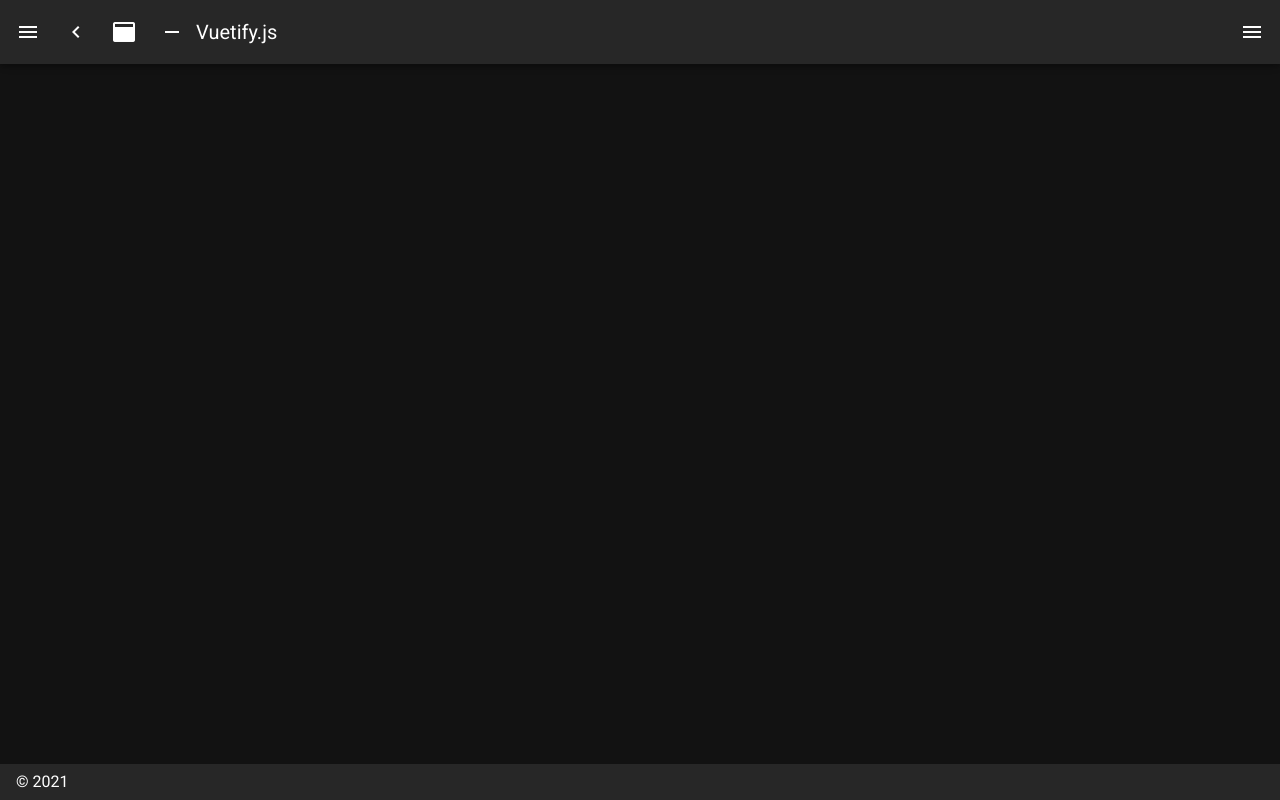
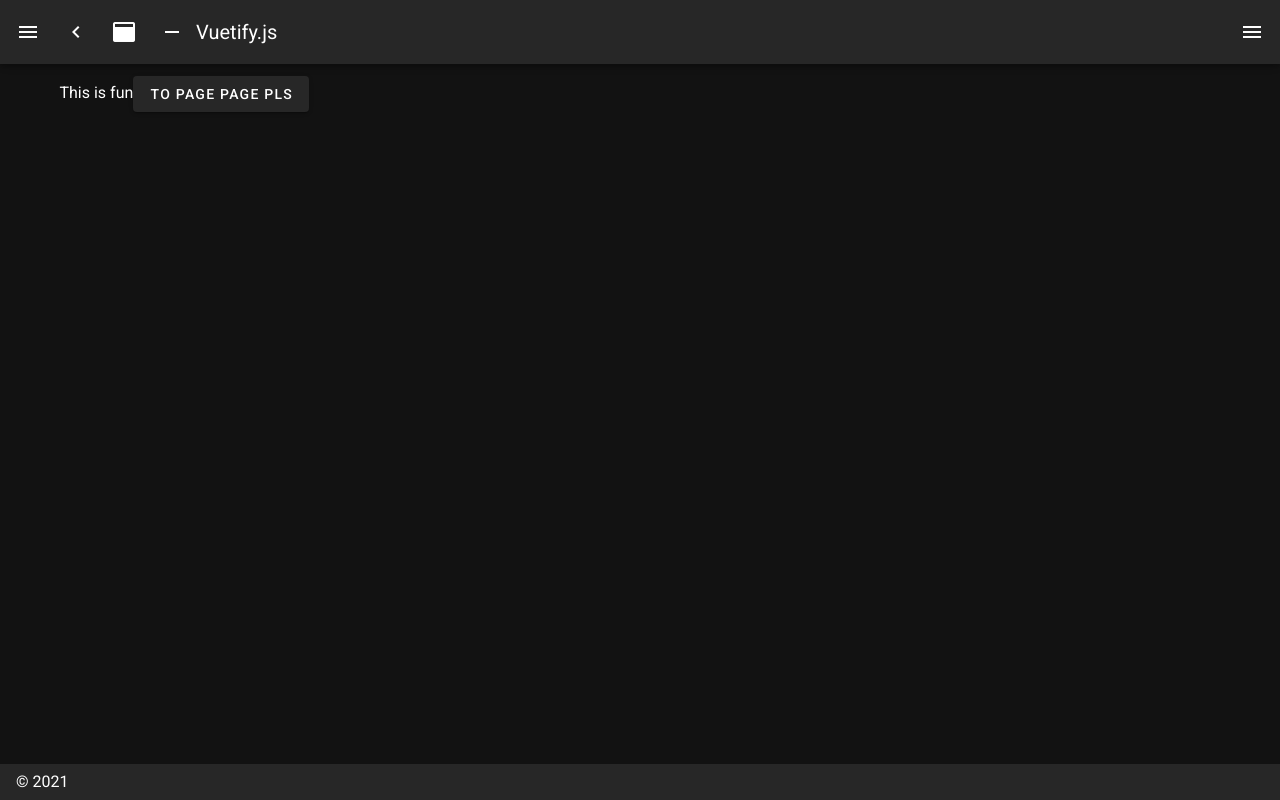
Before and after one commit to Alberto-Alive/Vue2-Tutorial, a Nuxt app: page /fun in a window 1280 px wide. Before the commit this address had no page. Built offline with nearby package versions, Linux system fonts and the light colour scheme.

Commit message:
nuxt get started

```diff
--- /dev/null
+++ b/pages/fun.vue
@@ -0,0 +1,6 @@
+<template>
+  <div>
+    <span>This is fun</span>
+    <v-btn to="/page"> To page page pls</v-btn>
+  </div>
+</template>
--- /dev/null
+++ b/pages/page.vue
@@ -0,0 +1,19 @@
+<template>
+    <div>
+
+<span> Span is used for writing a line. This page will be found if you type /page in the url</span>
+<NuxtLink type="button" to="/fun"><v-button> This is a big button</v-button></NuxtLink>
+<!-- //his shoud appear as a button.. -->
+
+<!-- //it appears that we don't need the NuxtLink.. -->
+
+<div><v-btn to="/fun"> To fun page pls</v-btn></div>
+
+
+<NuxtLink to="/">Home page</NuxtLink>
+<!-- //let's see how this looks like; this will take you to the main page because it has "/" -->
+
+
+
+</div>
+</template>
```
